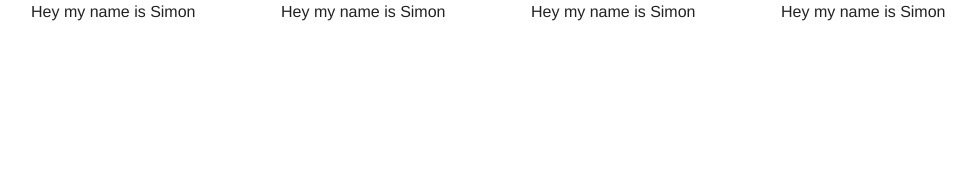
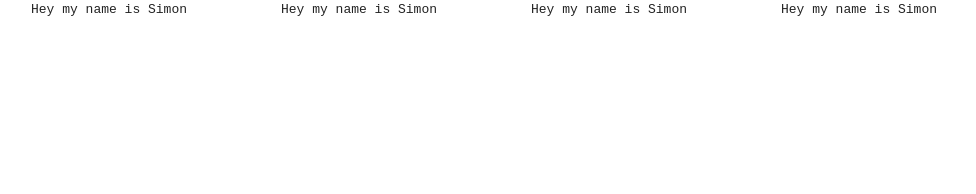
Before and after one commit to lhr0909/lhr0909.github.io, a Jekyll site: the page built from index.html, in a window 1280 px wide. Shown: the top 194 px of the page, without its empty margins (124-1100 px from the left). Built offline with Jekyll 4.4.1, drawn with Linux system fonts in a browser that asks for light colours; Markdown is read by kramdown in place of the engine named in the settings.

Commit message:
changing font family

```diff
--- a/_layouts/default.html
+++ b/_layouts/default.html
@@ -5,10 +5,13 @@
         <meta name="viewport" content="width=device-width, initial-scale=1.0" />
         <title>{{ page.title }}</title>
         <link rel="stylesheet" href="/css/foundation.css" />
+        <link rel="stylesheet" href="/css/main.css" />
         <script src="/js/vendor/modernizr.js"></script>
     </head>
     <body>
-        {{ content }}
+        <div class="content">
+            {{ content }}
+        </div>
         <script src="/js/vendor/jquery.js"></script>
         <script src="/js/foundation.min.js"></script>
         <script>
--- /dev/null
+++ b/css/main.css
@@ -0,0 +1,3 @@
+.content {
+    font-family: monospace;
+}
```
